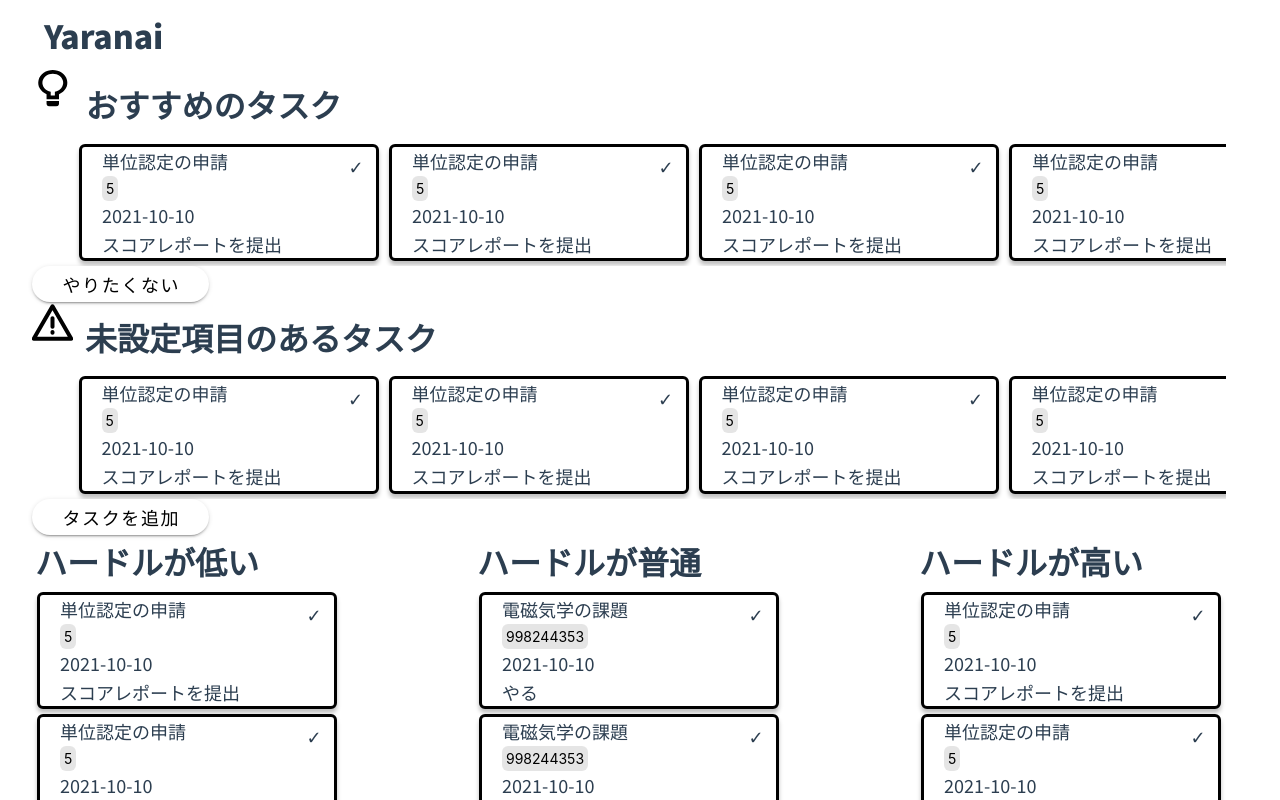
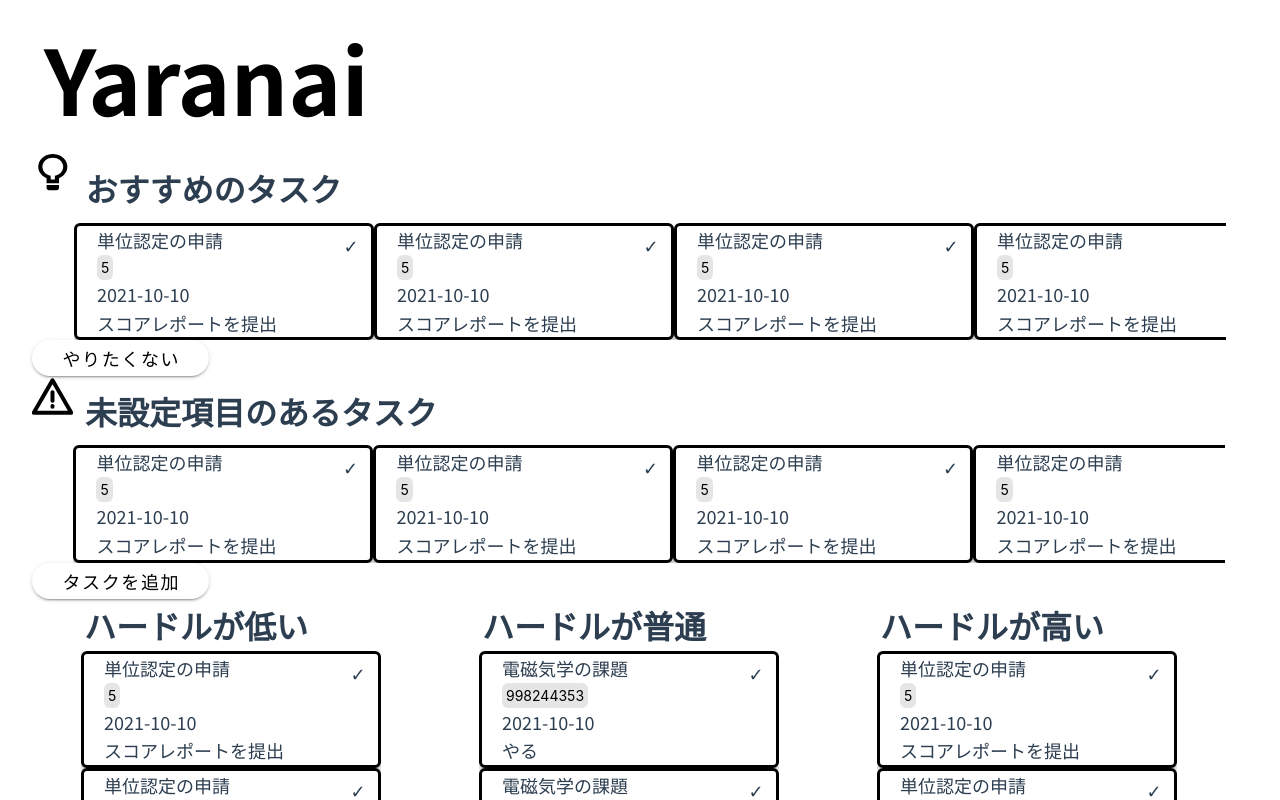
Before and after one commit to traP-jp/yaranai_frontend, a Vue app: page / in a window 1280 px wide. Shown: the top 800 px of the page. Built offline with nearby package versions, Linux system fonts and the light colour scheme; no server answers.

Commit message:
h1のスタイル追加修正

```diff
--- a/src/components/TaskItem.vue
+++ b/src/components/TaskItem.vue
@@ -71,6 +71,6 @@ const props = defineProps<{
   border-radius: 6px;
   border: 3px solid #000;
   box-shadow: 0px 4px 4px 0px rgba(0, 0, 0, 0.25);
-  margin: 5px;
+  margin: 5px, 10px;
 }
 </style>
--- a/src/pages/TaskDashboard.vue
+++ b/src/pages/TaskDashboard.vue
@@ -310,14 +310,14 @@ apiClient.suggestion.getSuggest('3').then((res) => (suggest.value = res))
 <style lang="scss" scoped>
 .pageContainer {
   display: flex;
-  justify-content: space-between;
+  justify-content: space-around;
 }
 
 h1 {
-  //color: #000;
-  //font-size: 90px;
-  //font-style: normal;
-  //font-weight: 700;
+  color: #000;
+  font-size: 90px;
+  font-style: normal;
+  font-weight: 700;
   line-height: normal;
 }
 
```
